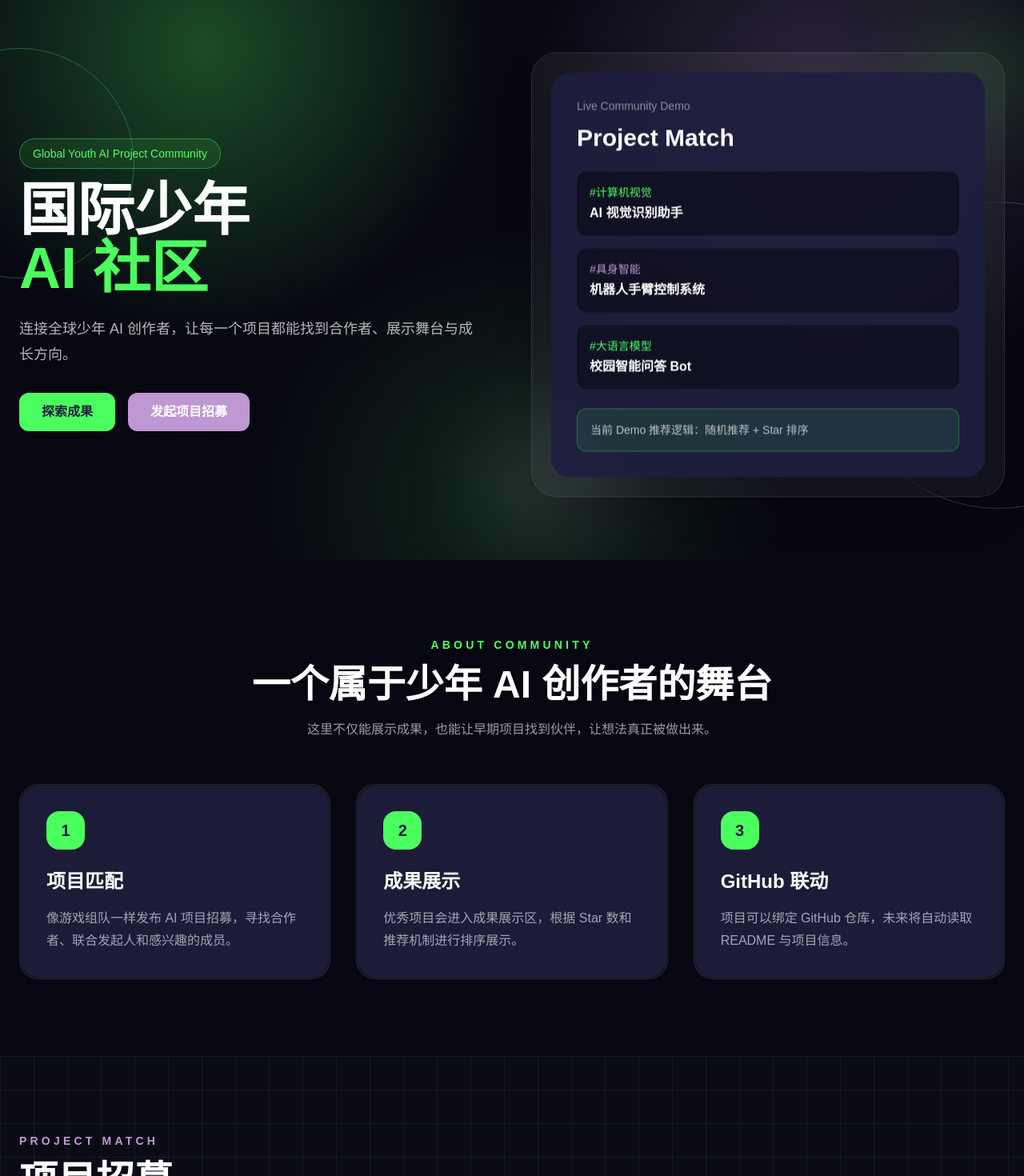
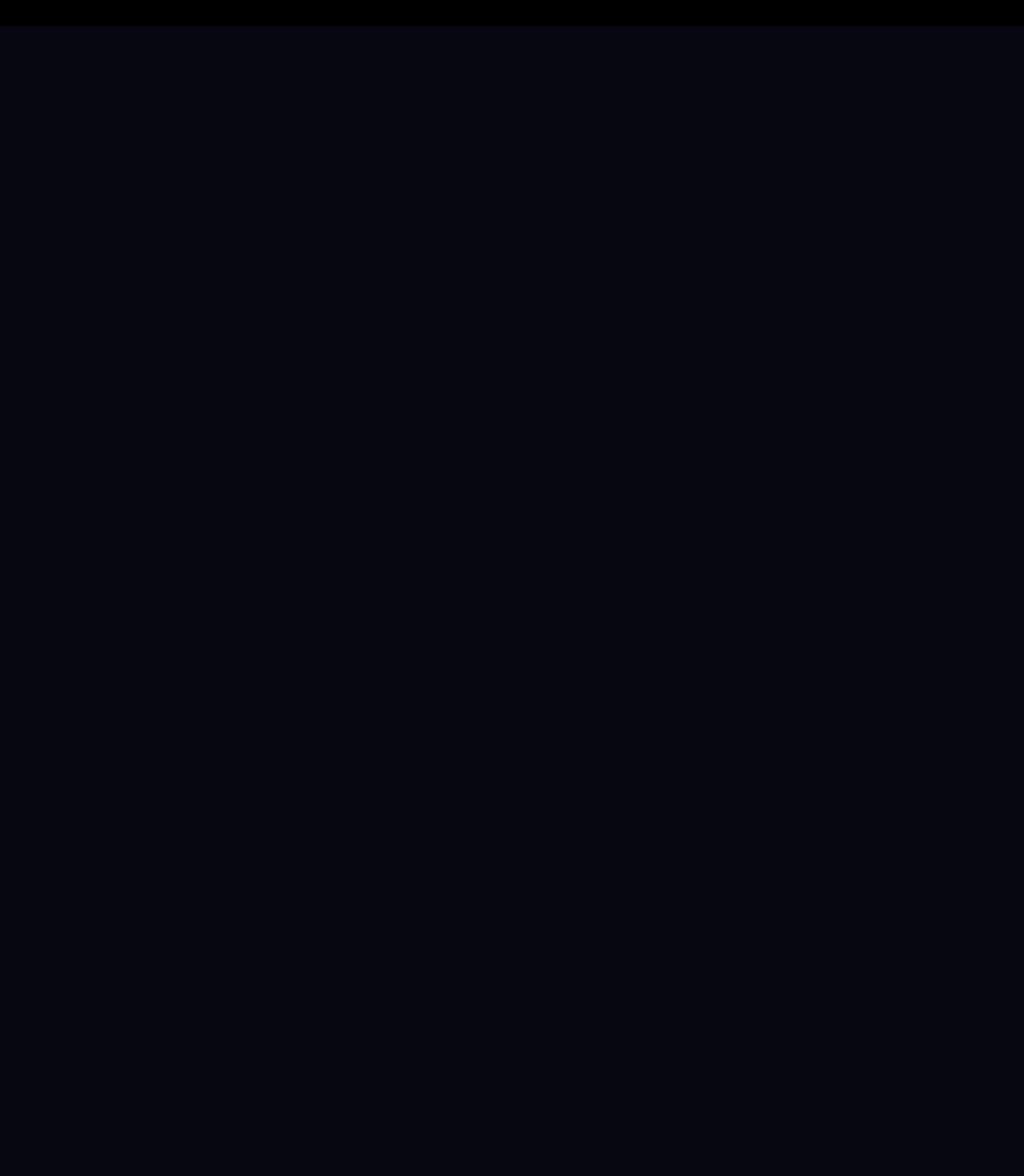
Before and after one commit to DC-TX/InternationalYouthAICommunity-ResultsSection, a React (Create React App) app: page / in a window 1280 px wide. Shown: the part 100-1570 px from the top of the page at 80% size. After the commit the page ends 800 px from the top, so only its background shows below. Built offline with nearby package versions, Linux system fonts and the light colour scheme.

Commit message:
Refactor App component for page navigation

```diff
--- a/src/App.js
+++ b/src/App.js
@@ -1,23 +1,22 @@
-import React from "react";
+import React, { useState } from "react";
 import Navbar from "./components/Navbar";
-import Hero from "./components/Hero";
-import IntroSection from "./components/IntroSection";
-import Projects from "./components/Projects";
-import Results from "./components/Results";
-import AgentSection from "./components/AgentSection";
+import HomePage from "./pages/HomePage";
+import ResultsPage from "./pages/ResultsPage";
+import ProjectsPage from "./pages/ProjectsPage";
 import Footer from "./components/Footer";
 
 export default function App() {
+  // 当前页面：home / results / projects
+  const [currentPage, setCurrentPage] = useState("home");
+
   return (
     <div className="min-h-screen bg-iyaiBlack text-white overflow-x-hidden">
-      <Navbar />
+      <Navbar currentPage={currentPage} setCurrentPage={setCurrentPage} />
 
-      <main>
-        <Hero />
-        <IntroSection />
-        <Projects />
-        <Results />
-        <AgentSection />
+      <main className="page-fade">
+        {currentPage === "home" && <HomePage setCurrentPage={setCurrentPage} />}
+        {currentPage === "results" && <ResultsPage />}
+        {currentPage === "projects" && <ProjectsPage />}
       </main>
 
       <Footer />
```
